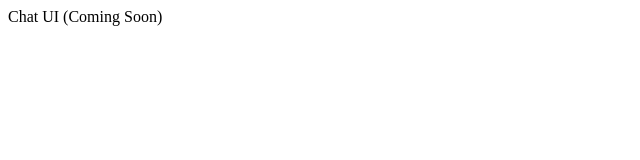
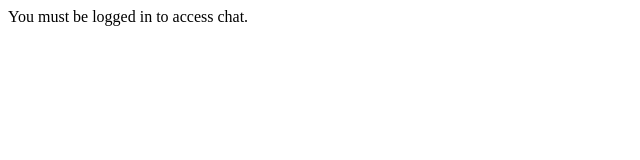
Before and after one commit to Mugeha/chat_application, a React (Vite) app in the folder client/: page /chat in a window 1280 px wide. Shown: the top 160 px of the page, without its empty margins (0-640 px from the left). Built offline with nearby package versions, Linux system fonts and the light colour scheme.

Commit message:
Fix Chat route and update auth page styling

```diff
--- a/client/src/App.tsx
+++ b/client/src/App.tsx
@@ -1,4 +1,6 @@
 import { BrowserRouter, Routes, Route } from 'react-router-dom';
+import Chat from './pages/Chat';
+
 import Login from './pages/Login';
 import Register from './pages/Register';
 import { AuthProvider } from './context/AuthContext';
@@ -10,7 +12,7 @@
         <Routes>
           <Route path="/" element={<Login />} />
           <Route path="/register" element={<Register />} />
-          <Route path="/chat" element={<div>Chat UI (Coming Soon)</div>} />
+<Route path="/chat" element={<Chat />} />
         </Routes>
       </BrowserRouter>
     </AuthProvider>
--- a/client/src/pages/Chat.tsx
+++ b/client/src/pages/Chat.tsx
@@ -86,7 +86,7 @@
             toUser === 'lucy123' ? 'bg-blue-500 text-white' : 'hover:bg-blue-100'
           }`}
         >
-          lucy123
+          Jay
         </button>
       </div>
 
```
